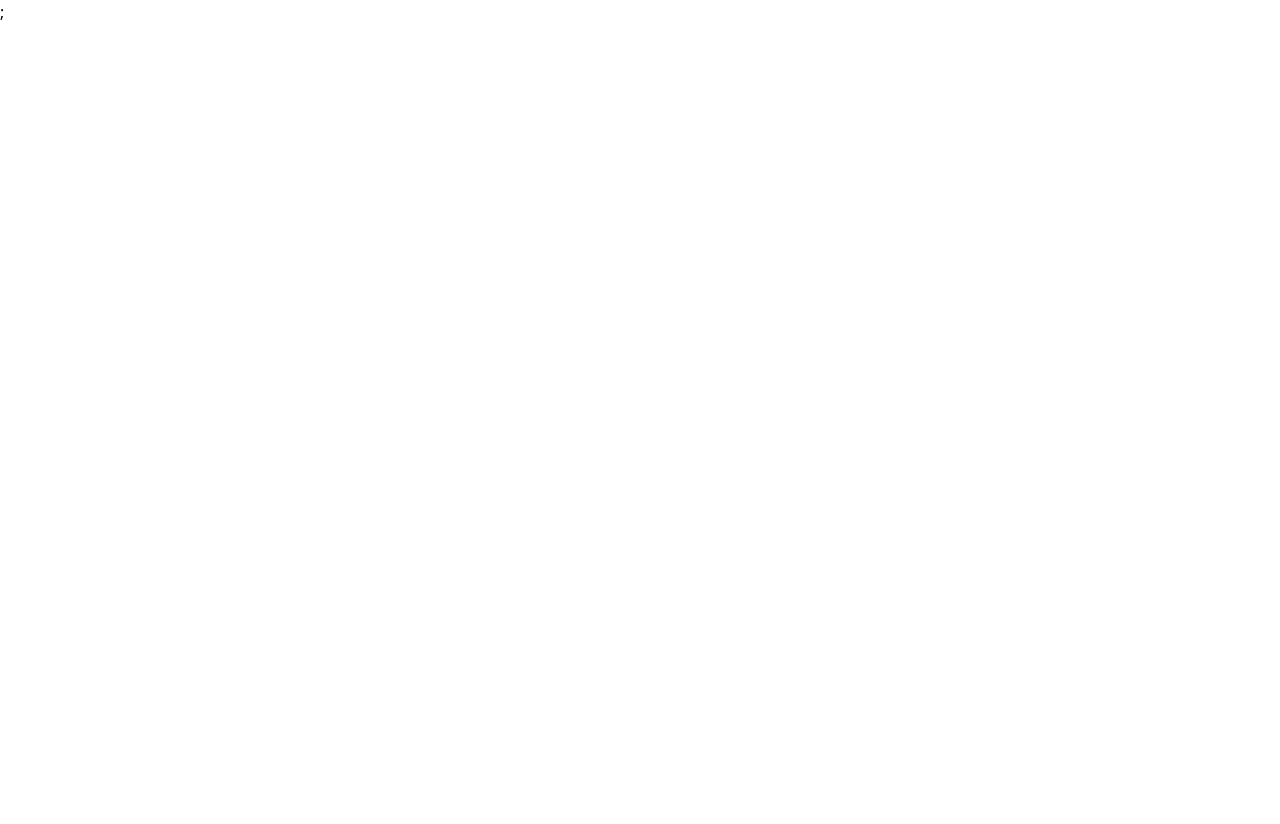
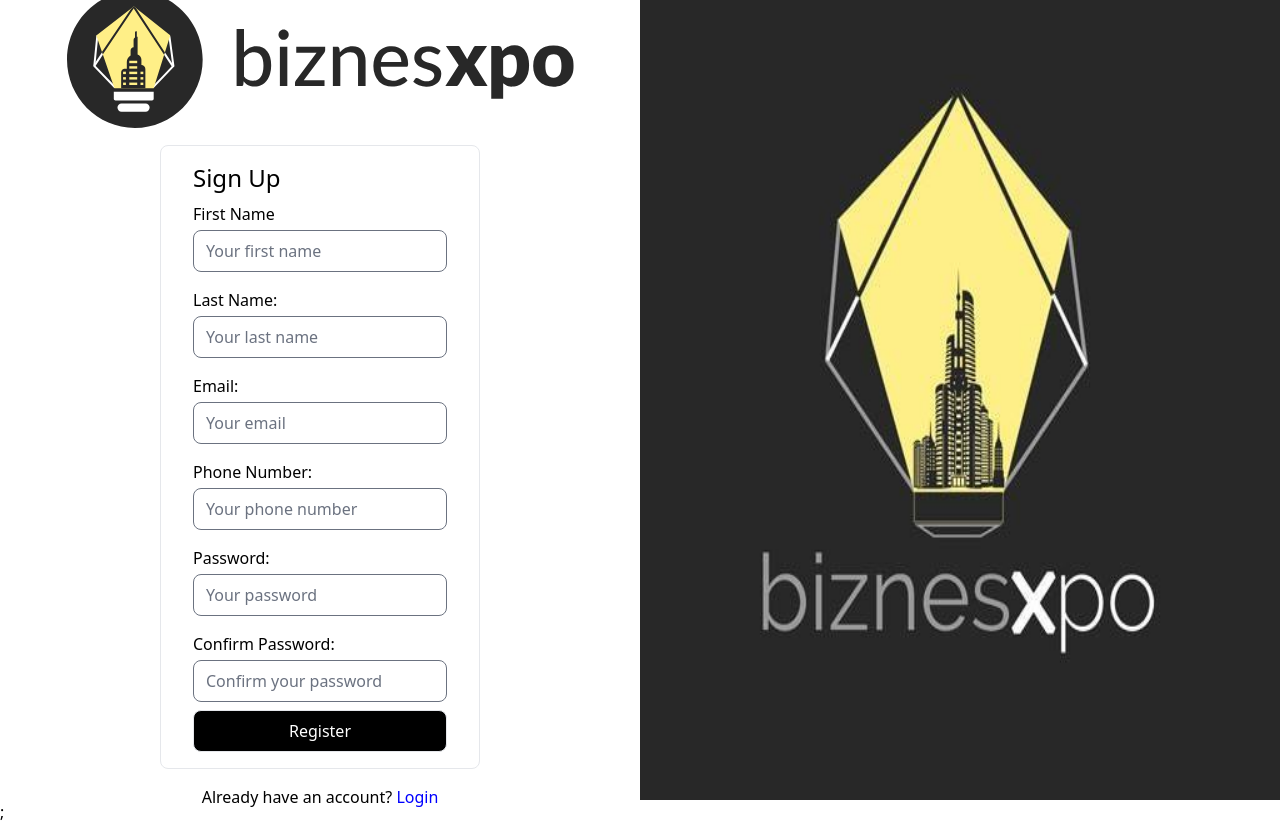
Before and after one commit to Osotatanekeeni/biznesxpo, a React (Create React App) app: page / in a window 1280 px wide. Before the commit this address had no page. Before the commit the page ends 800 px from the top, so only its background shows below. Built offline with nearby package versions, Linux system fonts and the light colour scheme.

Commit message:
Added / route

```diff
--- a/src/components/SignupForm.tsx
+++ b/src/components/SignupForm.tsx
@@ -27,7 +27,7 @@
       return;
     }
     try {
-      const response = await instance.post("/register", {
+      const response = await instance.post("api/v1/users/register", {
         email: formData.email,
         password: formData.password,
         firstName: formData.firstName,
--- a/src/routes.tsx
+++ b/src/routes.tsx
@@ -4,10 +4,18 @@
 import PrivateRoute from "./components/PrivateRoute";
 
 export default function MainRoutes() {
+  const token = localStorage.getItem("token");
+
   return (
     <Router>
       <Routes>
         <Route path="/auth" element={<Authentication />} />
+        {/* <Route path="/" element={<Authentication />} /> */}
+        {token ? (
+          <Route path="/" element={<Home />} />
+        ) : (
+          <Route path="/" element={<Authentication />} />
+        )}
         <Route
           path="/home"
           element={
```
